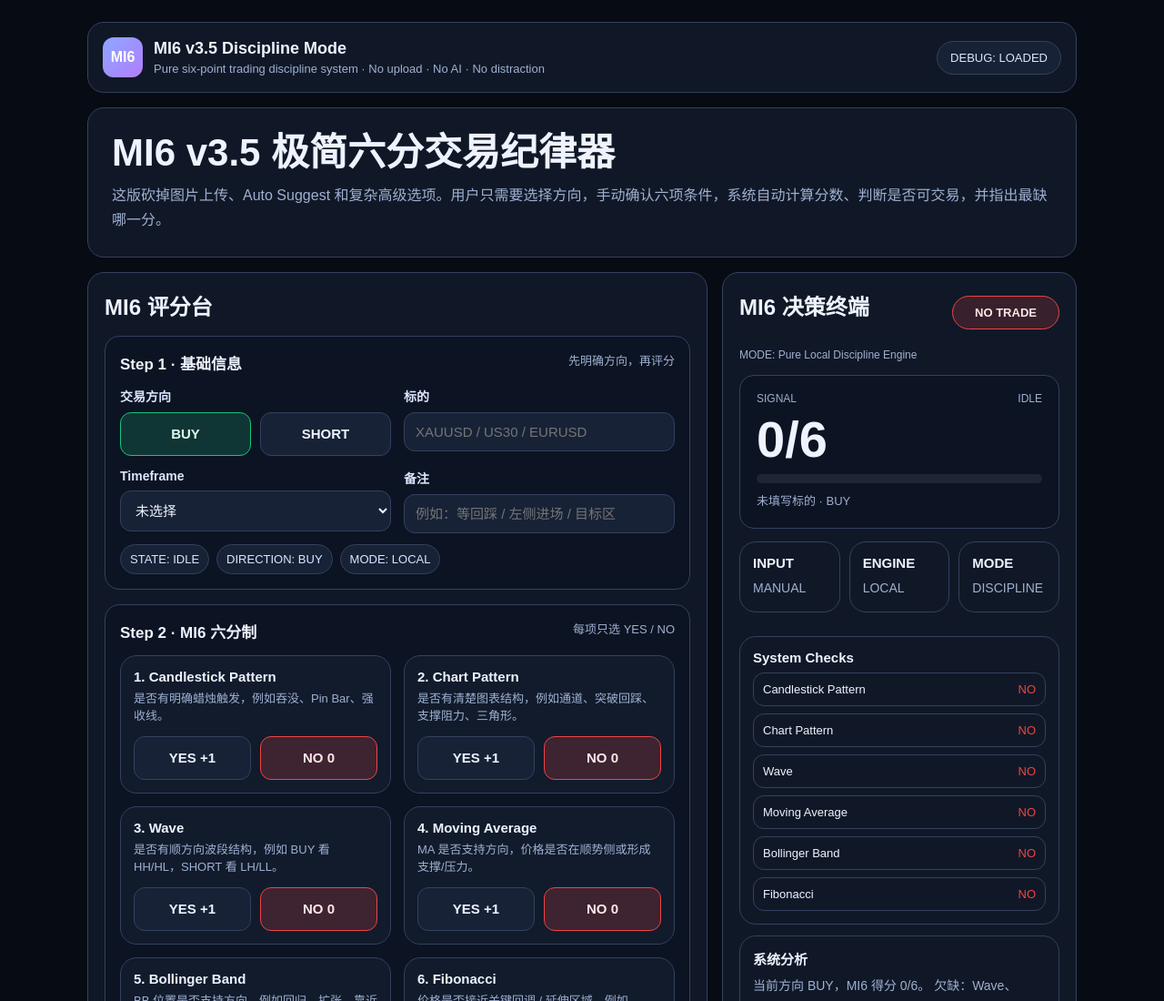
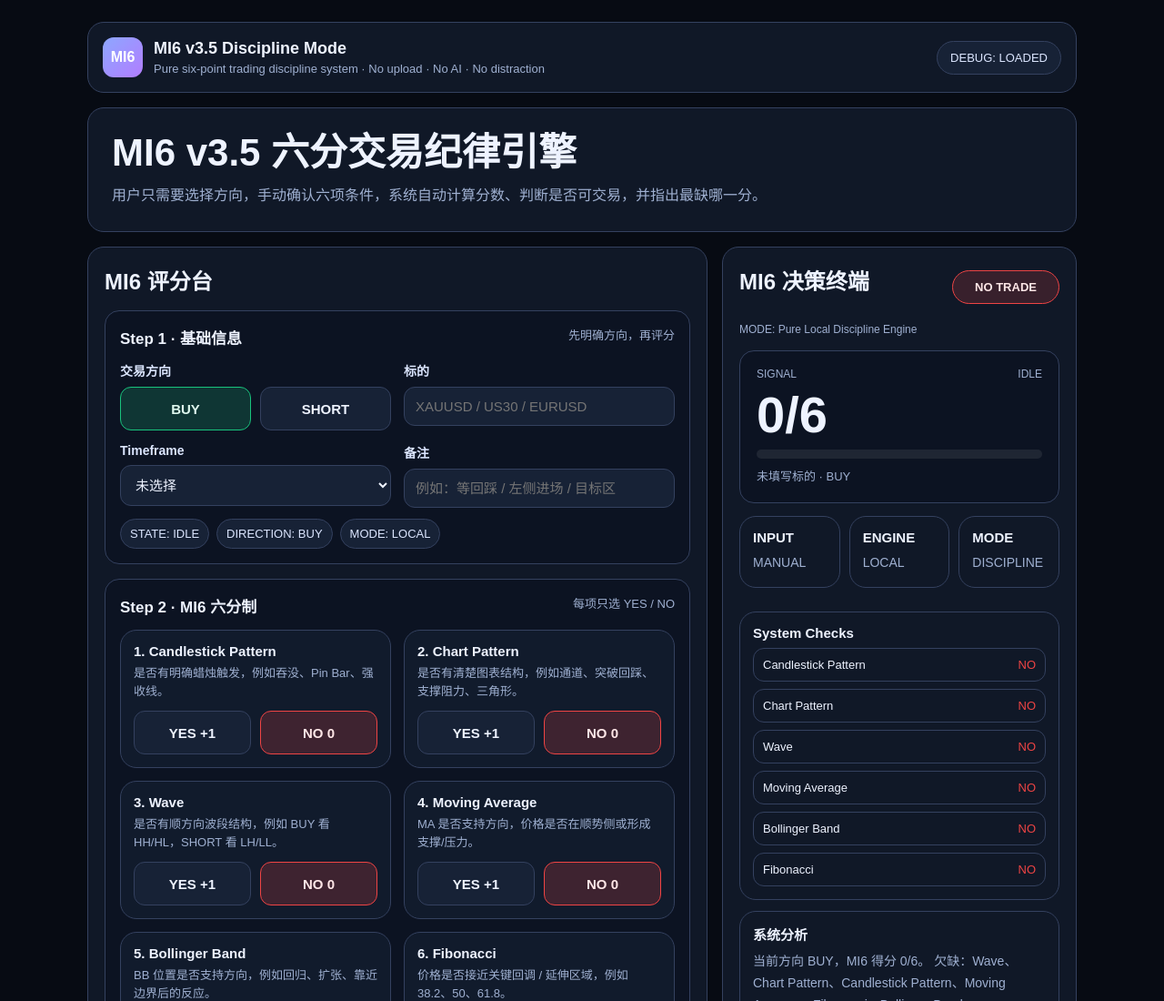
Before and after one commit to DeanfALCON/MI6system, a plain HTML site: page index.html in a window 1280 px wide. Shown: the top 1100 px of the page at 91% size. Drawn offline with Linux system fonts and the light colour scheme.

Commit message:
Update index.html

```diff
--- a/index.html
+++ b/index.html
@@ -16,8 +16,8 @@
     </div>
 
     <div class="hero">
-      <h1>MI6 v3.5 极简六分交易纪律器</h1>
-      <p class="sub">这版砍掉图片上传、Auto Suggest 和复杂高级选项。用户只需要选择方向，手动确认六项条件，系统自动计算分数、判断是否可交易，并指出最缺哪一分。</p>
+      <h1>MI6 v3.5 六分交易纪律引擎</h1>
+      <p class="sub">用户只需要选择方向，手动确认六项条件，系统自动计算分数、判断是否可交易，并指出最缺哪一分。</p>
     </div>
 
     <div class="layout">
```
